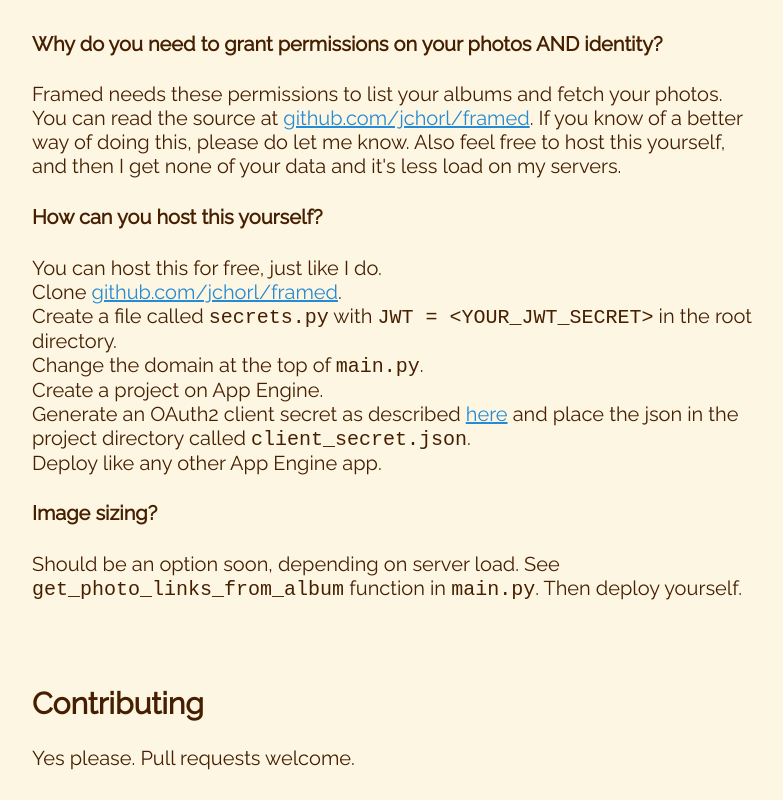
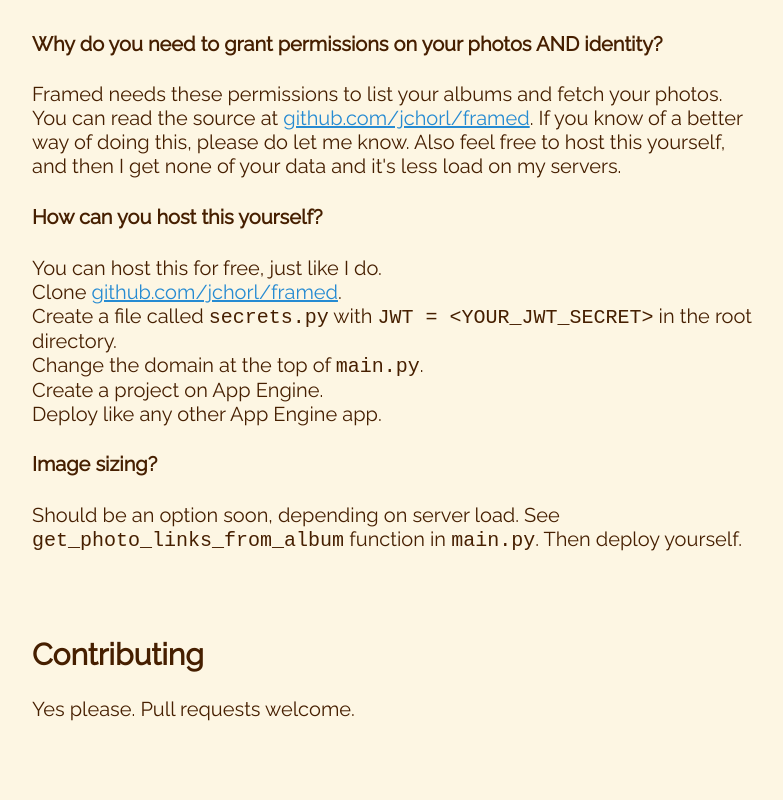
Before and after one commit to jchorl/framed, a React app in the folder ui/: page / in a window 1280 px wide. Shown: the part 655-1455 px from the top of the page, without its empty margins (244-1027 px from the left). After the commit the page ends 1406 px from the top, so only its background shows below. Built offline with nearby package versions, Linux system fonts and the light colour scheme; no server answers.

Commit message:
remove auth stuff

```diff
--- a/ui/src/FAQ.js
+++ b/ui/src/FAQ.js
@@ -13,7 +13,6 @@ export default class FAQ extends Component {
         Create a file called <code>secrets.py</code> with <code>JWT = {`<YOUR_JWT_SECRET>`}</code> in the root directory.<br/>
         Change the domain at the top of <code>main.py</code>.<br/>
         Create a project on App Engine.<br/>
-        Generate an OAuth2 client secret as described <a href="https://developers.google.com/identity/protocols/OAuth2" target="_blank">here</a> and place the json in the project directory called <code>client_secret.json</code>.<br/>
         Deploy like any other App Engine app.
         <h4>Image sizing?</h4>
         Should be an option soon, depending on server load. See <code>get_photo_links_from_album</code> function in <code>main.py</code>. Then deploy yourself.
```
